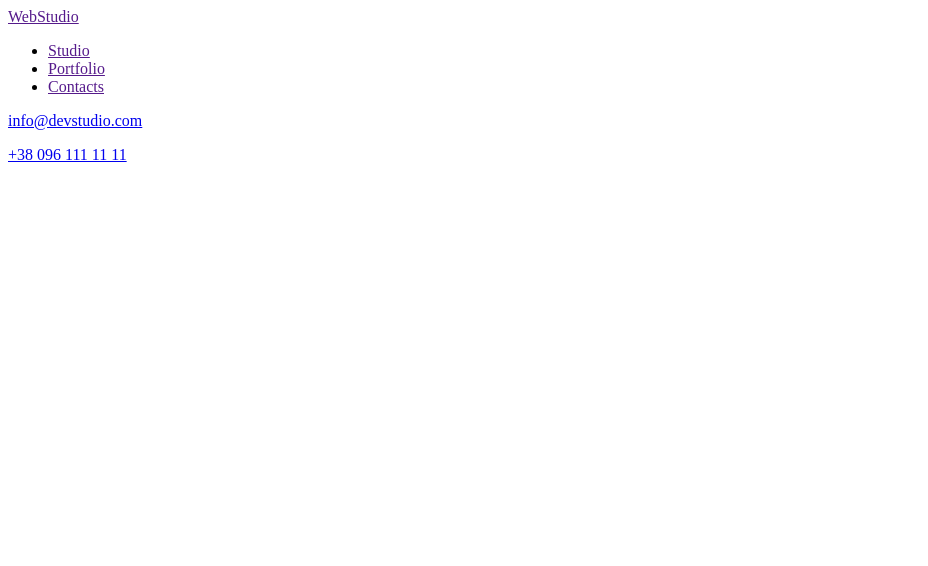
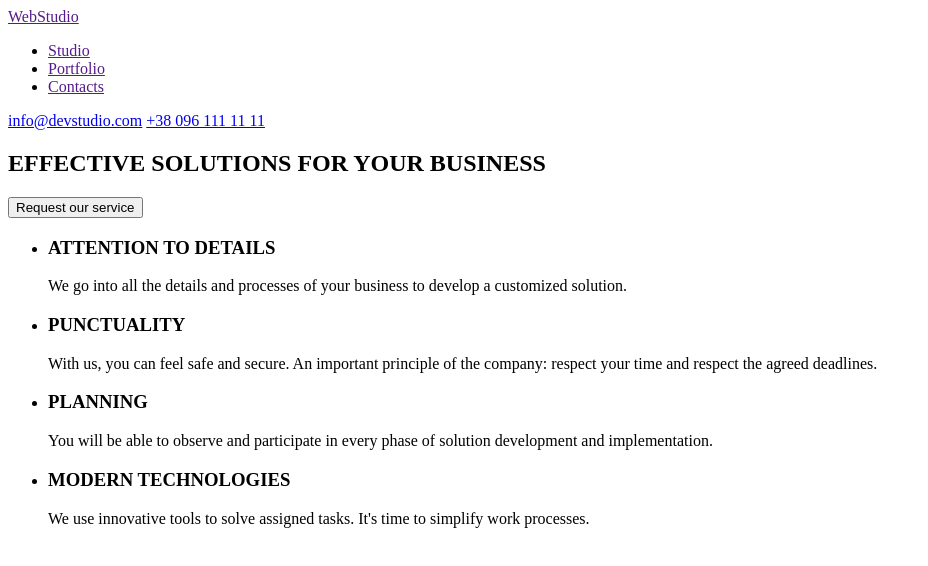
Before and after one commit to staci-bog/goit-markup-hw-01, a plain HTML site: page index.html in a window 1280 px wide. Shown: the whole page, without its empty margins (0-928 px from the left). Drawn offline with Linux system fonts and the light colour scheme.

Commit message:
add  main
add list with quality

```diff
--- a/index.html
+++ b/index.html
@@ -4,9 +4,10 @@
     <meta charset="UTF-8">
     <meta http-equiv="X-UA-Compatible" content="IE=edge">
     <meta name="viewport" content="width=device-width, initial-scale=1.0">
-    <title>WebStudio </title>
+    <title>Homework#1 </title>
 </head>
 <body>
+    <!--Heder-->
     <header>
         <nav>
             <a href="">
@@ -17,15 +18,58 @@
                 <li><a href="">Portfolio</a></li>
                 <li><a href="">Contacts</a></li>
             </ul>
-           <p>
             <a href="mailto:info@devstudio.com">info@devstudio.com</a>
-           </p>
-            <p>
-                <a href="tel:+380961111111">+38 096 111 11 11</a>
-            </p>
+            <a href="tel:+380961111111">+38 096 111 11 11</a>
 
         </nav>
+    </header>
+    <!--Main body-->
+    <main>
+        <!--Request-->
+        <section>
+            <h1>EFFECTIVE SOLUTIONS FOR YOUR BUSINESS</h1>
+            <button type="button">Request our service</button>
+        </section>
+        <!--Quality-->
+        <section>
+            <!--<h2>Our quality<h2>-->
+                <ul>
+                    <li>
+                        <h3>ATTENTION TO DETAILS</h3>
+                        <p>
+                            We go into all the details and processes of your business to develop a customized solution.
+                        </p>
+                    </li>
+                     <li>
+                        <h3>PUNCTUALITY</h3>
+                        <p>
+                            With us, you can feel safe and secure. An important principle of the company: respect your time
+                             and respect the agreed deadlines.
+                        </p>
+                    </li>
+                    <li>
+                        <h3>PLANNING</h3>
+                        <p>
+                            You will be able to observe and participate in every phase of solution development and implementation.
+                        </p>
+                    </li>
+                    <li>
+                        <h3>MODERN TECHNOLOGIES</h3>
+                        <p>
+                            We use innovative tools to solve assigned tasks. It's time to simplify work processes.
+                        </p>
+                    </li>
+                </ul>
 
-    </header>
+        </section>
+
+    </main>
+    <!--Footer-->
+    <footer>
+        <address></address>
+
+    </footer>
+
+
 </body>
 </html>
```
